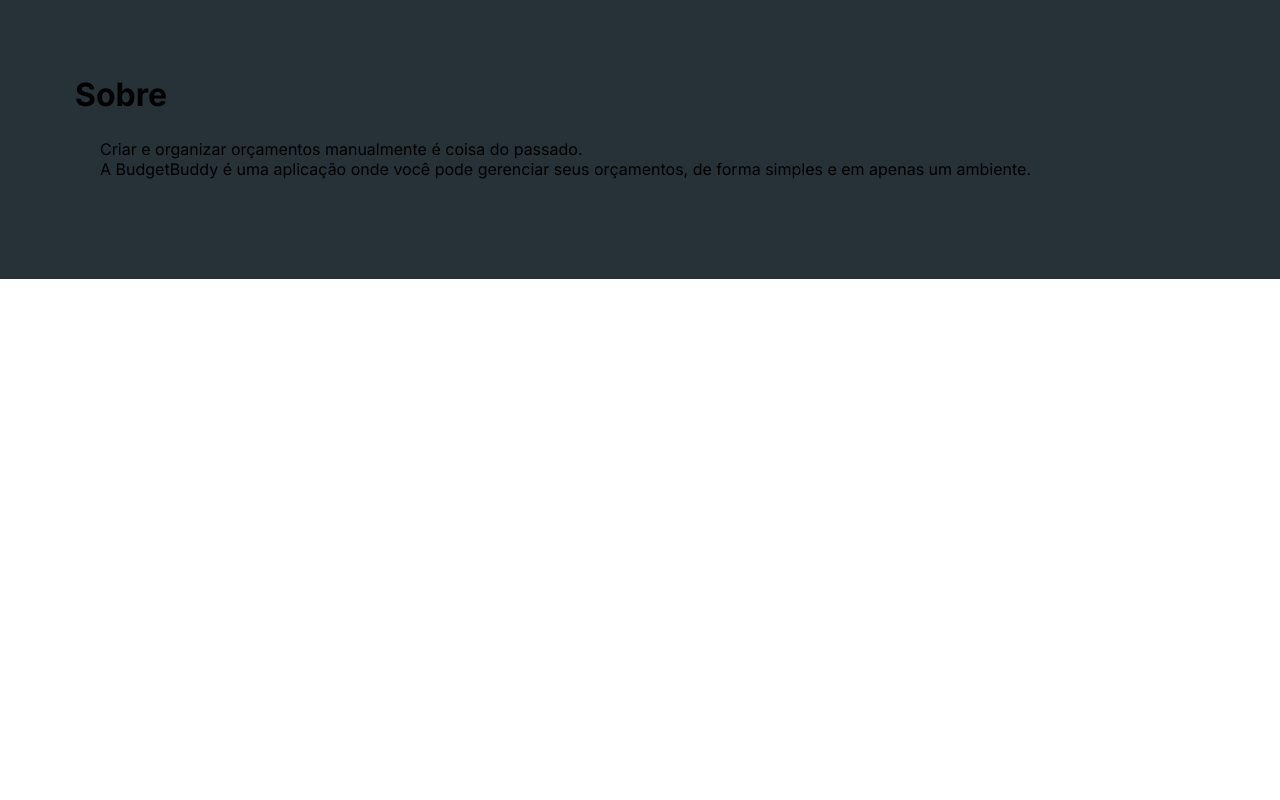
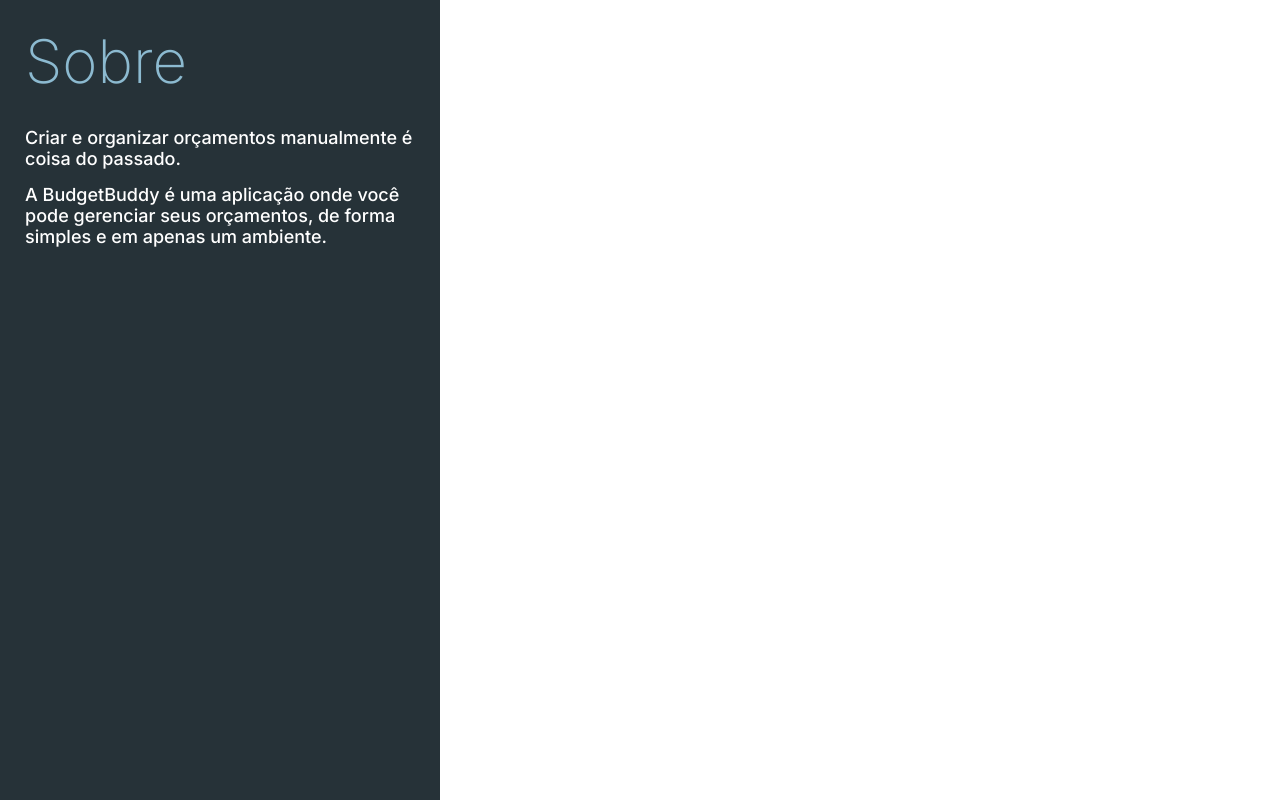
Before and after one commit to alefrrlima/budgetbuddy, a JavaScript app: page / in a window 1280 px wide. Built offline with nearby package versions, Linux system fonts and the light colour scheme.

Commit message:
DarkAside component added

```diff
--- a/src/components/DarkAside/DarkAside.css
+++ b/src/components/DarkAside/DarkAside.css
@@ -1,6 +1,8 @@
-div {
+.darkAside div {
    display: flex;
    flex-direction: column;
    background-color: var(--c10);
    padding: 25px;
+   width: 440px;
+   height: 100vh;
 }
--- a/src/components/DarkAside/DarkAside.js
+++ b/src/components/DarkAside/DarkAside.js
@@ -2,12 +2,16 @@
 
 export default function DarkAside(props) {
    return (
-      <div>
-         <h1>{props.mainTitle}</h1>
+      <div className='darkAside'>
+
          <div>
-            <p>{props.firstParagraph}</p>
-            <p>{props.secondParagraph}</p>
+            <h1>{props.mainTitle}</h1>
+            <article>
+               <p>{props.firstParagraph}</p>
+               <p>{props.secondParagraph}</p>
+            </article>
          </div>
+
       </div>
    );
 }
--- a/src/pages/LoginPage/LoginPage.js
+++ b/src/pages/LoginPage/LoginPage.js
@@ -5,7 +5,9 @@
 export default function LoginPage() {
    return (
       <div className="hContainer">
-         <main className="centerContent"></main>
+         <main className="centerContent">
+
+         </main>
 
          <DarkAside
             mainTitle="Sobre"
--- a/src/styles/global.css
+++ b/src/styles/global.css
@@ -38,6 +38,20 @@
    background-color: var(--c2);
 }
 
+h1 {
+   font-size: 6rem;
+   font-weight: 200;
+   color: var(--c12);
+   margin-bottom: 30px;
+}
+
+p {
+   font-size: 1.8rem;
+   font-weight: 500;
+   color: var(--c2);
+   margin-bottom: 15px;
+}
+
 .vContainer{
    display: flex;
    flex-direction: column;
```
